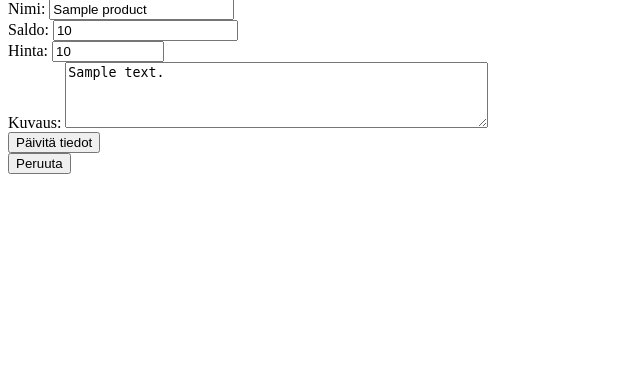
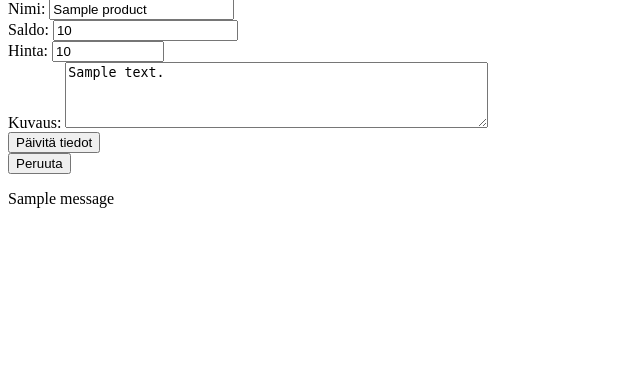
Before and after one commit to valtterikantanen/tsoha, a Flask app: template templates/edit_product.html in a window 1280 px wide. Shown: the part 169-551 px from the top of the page, without its empty margins (0-640 px from the left). Run offline with Flask 2, Linux system fonts and the light colour scheme; the template is opened without the code that fills it: most values are stand-ins (such as "Sample title", 1, 10 or a date in 2020); one stand-in notice (Sample message) is shown.

Commit message:
Show Flash messages on 'edit product' page

```diff
--- a/templates/edit_product.html
+++ b/templates/edit_product.html
@@ -18,4 +18,13 @@
     <button type="button" onclick="location.href = '/product/{{ id }}'">Peruuta</button>
 </form>
 {% endif %}
+
+{% with messages = get_flashed_messages() %}
+{% if messages %}
+{% for message in messages %}
+<p>{{ message }}</p>
+{% endfor %}
+{% endif %}
+{% endwith %}
+
 {% endblock %}
```
